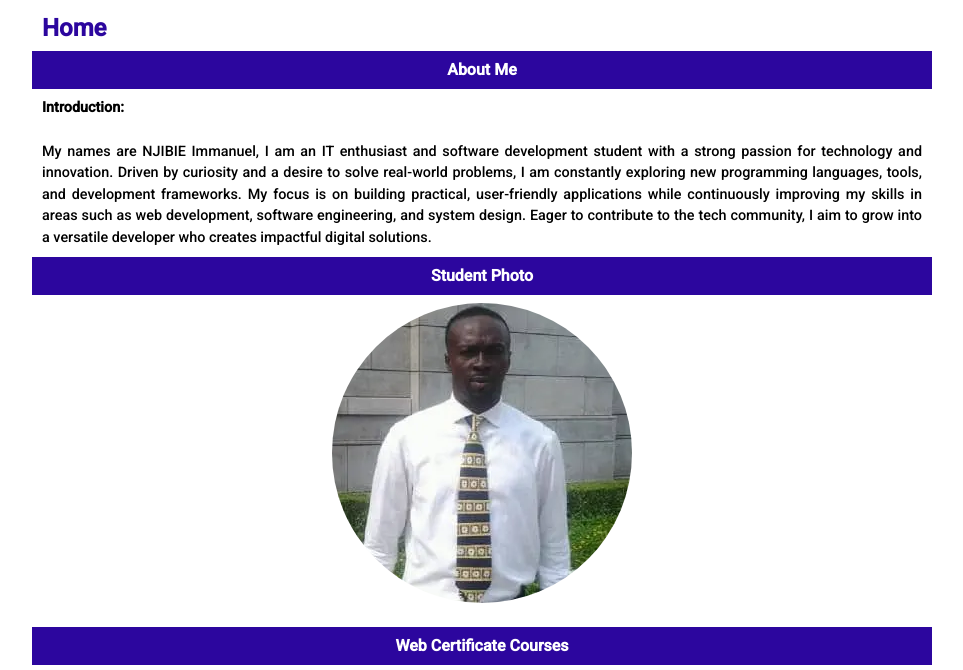
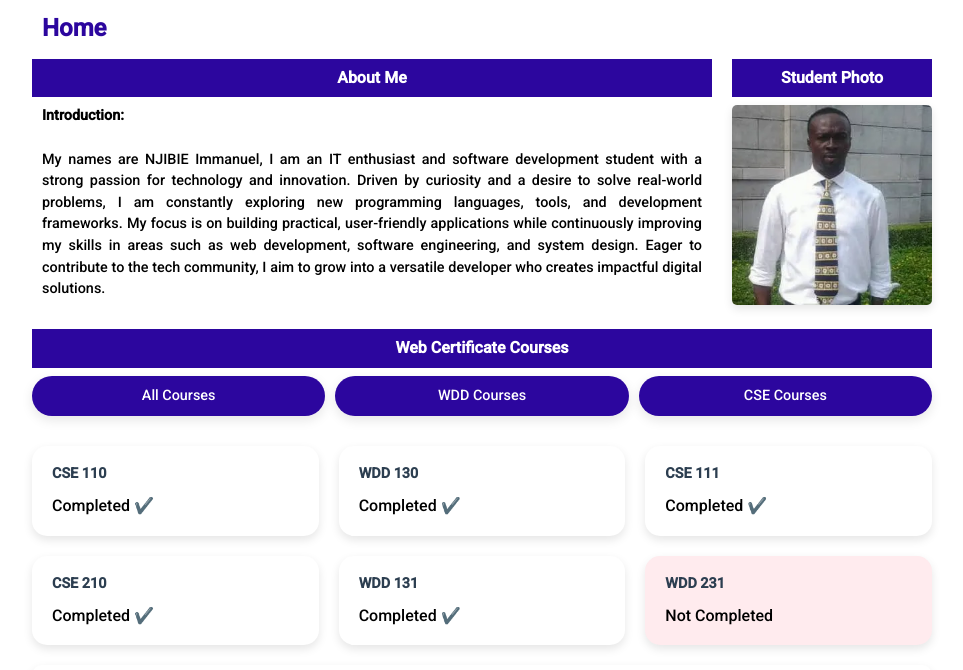
Before and after one commit to immanuel4partner/wdd231, a plain HTML site: page index.html in a window 1280 px wide. Shown: the part 88-758 px from the top of the page, without its empty margins (158-1121 px from the left). Drawn offline with Linux system fonts and the light colour scheme.

Commit message:
About Home Page

```diff
--- a/styles/larger.css
+++ b/styles/larger.css
@@ -39,4 +39,10 @@
         justify-content: space-between;
 
     }
+
+    .column {
+        display: flex;
+        flex-direction: row;
+        gap: 20px;
+        }
 }
--- a/styles/small.css
+++ b/styles/small.css
@@ -117,9 +117,10 @@ p {
 }
 
 .photo-section img {
-    border-radius: 50%;
-    width: 300px;
-    height: 300px;
+    border-radius: 5px;
+    box-shadow: 0 4px 10px rgba(0, 0, 0, 0.1);
+    width: 200px;
+    height: 200px;
     object-fit: cover;
     margin-bottom: 1rem;
 }
```
